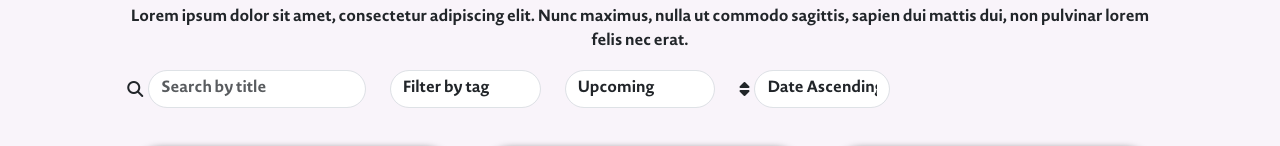
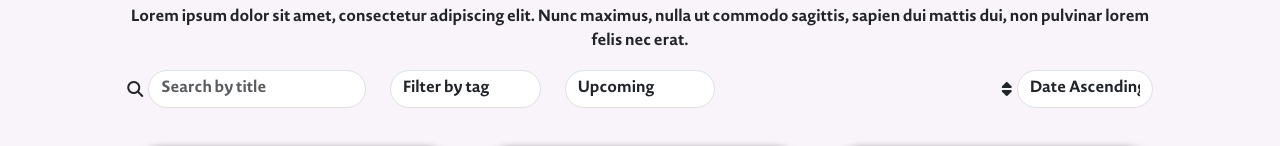
Before and after one commit to Piukaas/Hoge-Vucht-Doughnut, a React (Create React App) app: page /activities in a window 1280 px wide. Shown: the part 190-336 px from the top of the page. Built offline with nearby package versions, Linux system fonts and the light colour scheme.

Commit message:
chore: Add empty column in Activities component

```diff
--- a/src/activities/Activities.js
+++ b/src/activities/Activities.js
@@ -104,6 +104,7 @@ const Activities = () => {
                 <option value="finished">Finished</option>
               </select>
             </div>
+            <div className="col-md mb-3"></div>
             <div className="col-md-2 mb-3 d-flex align-items-center">
               <i className="fa-solid fa-sort mr-5"></i>
               <select className="form-control" value={sortOption} onChange={(e) => setSortOption(e.target.value)}>
```
